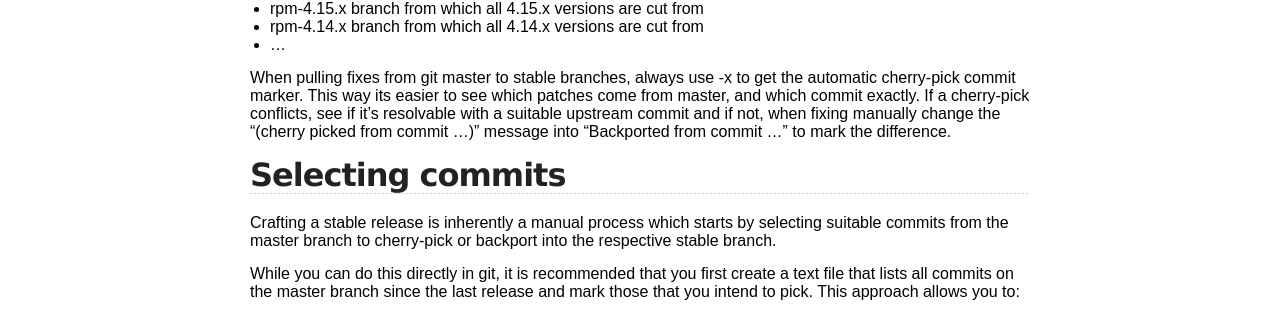
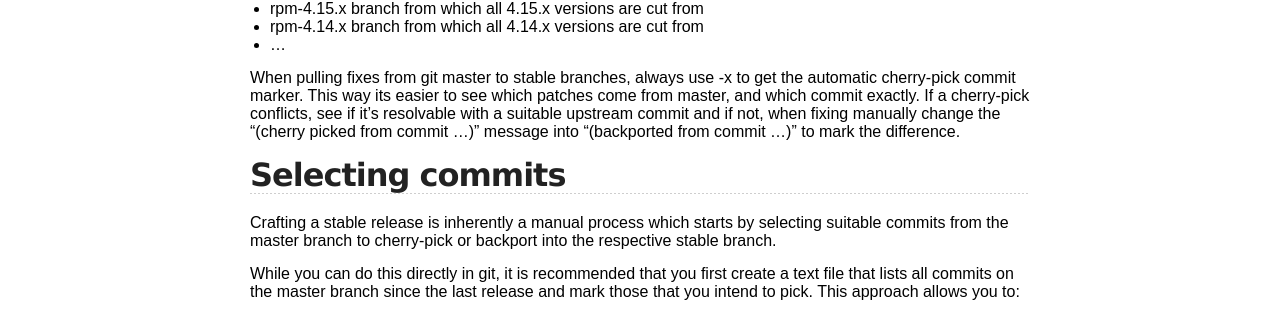
Before and after one commit to rpm-software-management/rpm-web, a Jekyll site: the page built from devel_doc/release_maintaince.md, in a window 1280 px wide and 900 px high. Shown: the part 446-761 px from the top of the window. Built offline with Jekyll 4.4.1, drawn with Linux system fonts in a browser that asks for light colours; some of the changed text lies outside the part shown.

````diff
--- a/devel_doc/release_maintaince.md
+++ b/devel_doc/release_maintaince.md
@@ -20,7 +20,7 @@ from a branch, not master.
 When pulling fixes from git master to stable branches, always use -x to get the automatic cherry-pick commit marker. This way its easier to see which patches come from master, and which commit exactly. If a cherry-pick conflicts,
 see if it's resolvable with a suitable upstream commit and if not, when
 fixing manually change the "(cherry picked from commit ...)" message into
-"Backported from commit ..." to mark the difference.
+"(backported from commit ...)" to mark the difference.
 
 ## Selecting commits
 
@@ -219,7 +219,7 @@ This will go through each `pick` commit and run `git cherry-pick -x` on it.
 In case a commit doesn't apply cleanly, the process will stop and a message
 will be printed.  At that point, proceed with conflict resolution as usual and
 when committing the changes, make sure to replace the line "(cherry picked from
-commit ...)" with "Backported from commit ...", then run:
+commit ...)" with "(backported from commit ...)", then run:
 
 ```
 $ git cherry-plan update
````
